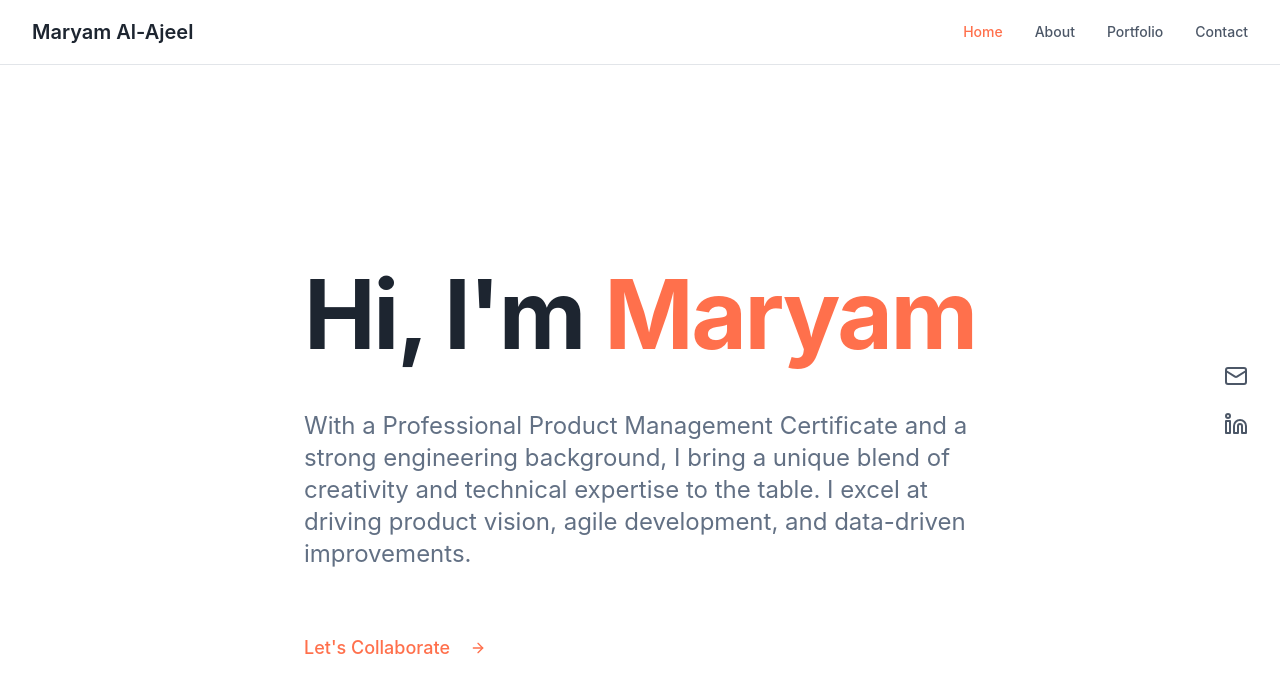
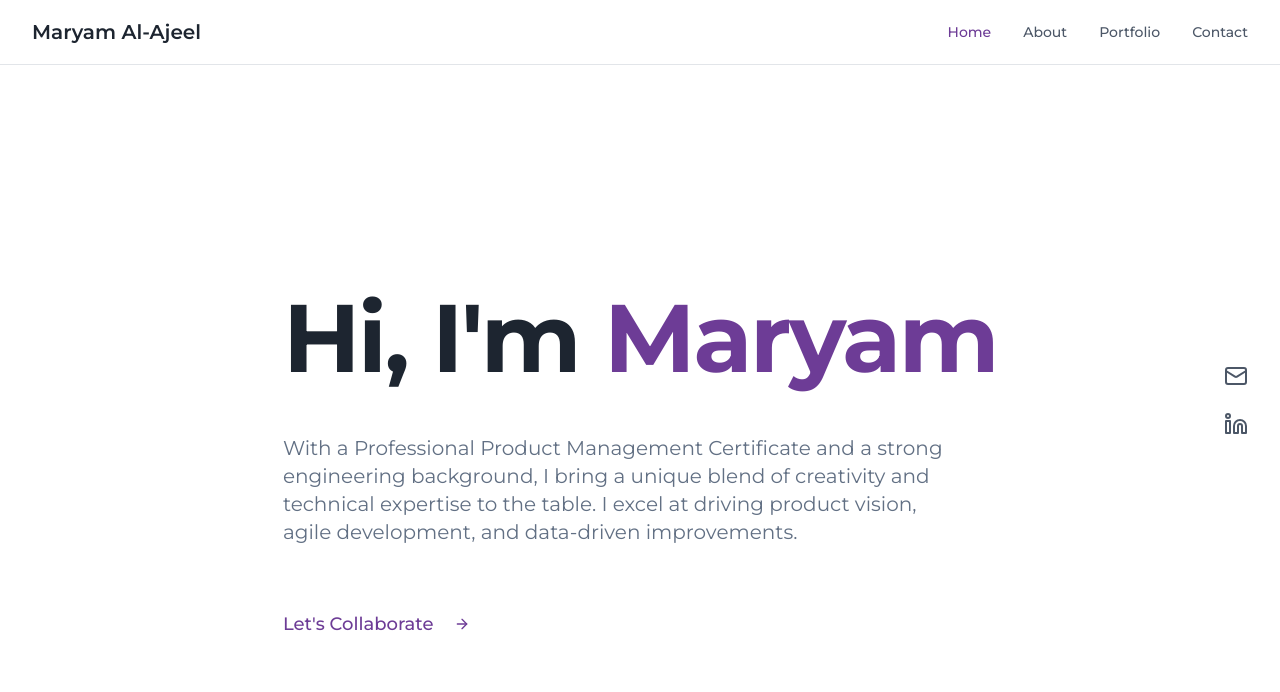
Before and after one commit to malajeel/majeel-portfolio, a React (Vite) app: page / in a window 1280 px wide. Shown: the top 692 px of the page. Built offline with nearby package versions, Linux system fonts and the light colour scheme.

Commit message:
Update color scheme and font
Replace coral accent color with #5d3897 across the website. Set Montserrat as the primary font. Adjust the description text size on the homepage to be slightly smaller.

```diff
--- a/index.html
+++ b/index.html
@@ -3,6 +3,7 @@
   <head>
     <meta charset="UTF-8" />
     <meta name="viewport" content="width=device-width, initial-scale=1.0" />
+    <link rel="stylesheet" href="https://fonts.googleapis.com/css2?family=Montserrat:wght@400;500;600;700&display=swap">
     <title>Maryam Al-Ajeel - Product Manager Portfolio</title>
     <meta name="description" content="Certified Product Manager with electrical engineering background. Specializing in product strategy, user research, and agile development." />
     <meta name="author" content="Maryam Al-Ajeel" />
--- a/src/index.css
+++ b/src/index.css
@@ -18,8 +18,8 @@
     --primary: 215 25% 15%;
     --primary-foreground: 0 0% 100%;
 
-    /* Coral accent - inspired by reference design */
-    --accent-coral: 12 100% 65%;
+    /* Purple accent - custom brand color */
+    --accent-coral: 273 43% 41%;
     --accent-coral-foreground: 0 0% 100%;
 
     /* Subtle secondary */
@@ -33,15 +33,15 @@
     /* Form elements */
     --border: 215 15% 90%;
     --input: 215 15% 95%;
-    --ring: 12 100% 65%;
+    --ring: 273 43% 41%;
 
     /* Navigation */
     --nav-text: 215 15% 35%;
-    --nav-hover: 12 100% 65%;
+    --nav-hover: 273 43% 41%;
 
     /* Portfolio progress */
     --progress-line: 215 15% 85%;
-    --progress-active: 12 100% 65%;
+    --progress-active: 273 43% 41%;
 
     --radius: 0.375rem;
 
@@ -102,7 +102,6 @@
 }
 
 /* Typography and layout */
-@import url('https://fonts.googleapis.com/css2?family=Inter:wght@400;500;600;700&display=swap');
 
 @layer base {
   * {
@@ -111,7 +110,7 @@
 
   body {
     @apply bg-background text-foreground font-sans;
-    font-family: 'Inter', system-ui, -apple-system, sans-serif;
+    font-family: 'Montserrat', system-ui, -apple-system, sans-serif;
     line-height: 1.6;
   }
 
--- a/src/pages/Home.tsx
+++ b/src/pages/Home.tsx
@@ -36,7 +36,7 @@ const Home = () => {
 
         {/* Professional Summary */}
         <div className="mb-16 max-w-2xl">
-          <p className="text-xl md:text-2xl leading-relaxed text-muted-foreground text-left">
+          <p className="text-lg md:text-xl leading-relaxed text-muted-foreground text-left">
             With a Professional Product Management Certificate and a strong engineering background,
             I bring a unique blend of creativity and technical expertise to the table.
             I excel at driving product vision, agile development, and data-driven improvements.
--- a/tailwind.config.ts
+++ b/tailwind.config.ts
@@ -18,6 +18,9 @@ export default {
 			}
 		},
 		extend: {
+			fontFamily: {
+				'sans': ['Montserrat', 'system-ui', '-apple-system', 'sans-serif'],
+			},
 			colors: {
 				border: 'hsl(var(--border))',
 				input: 'hsl(var(--input))',
```
